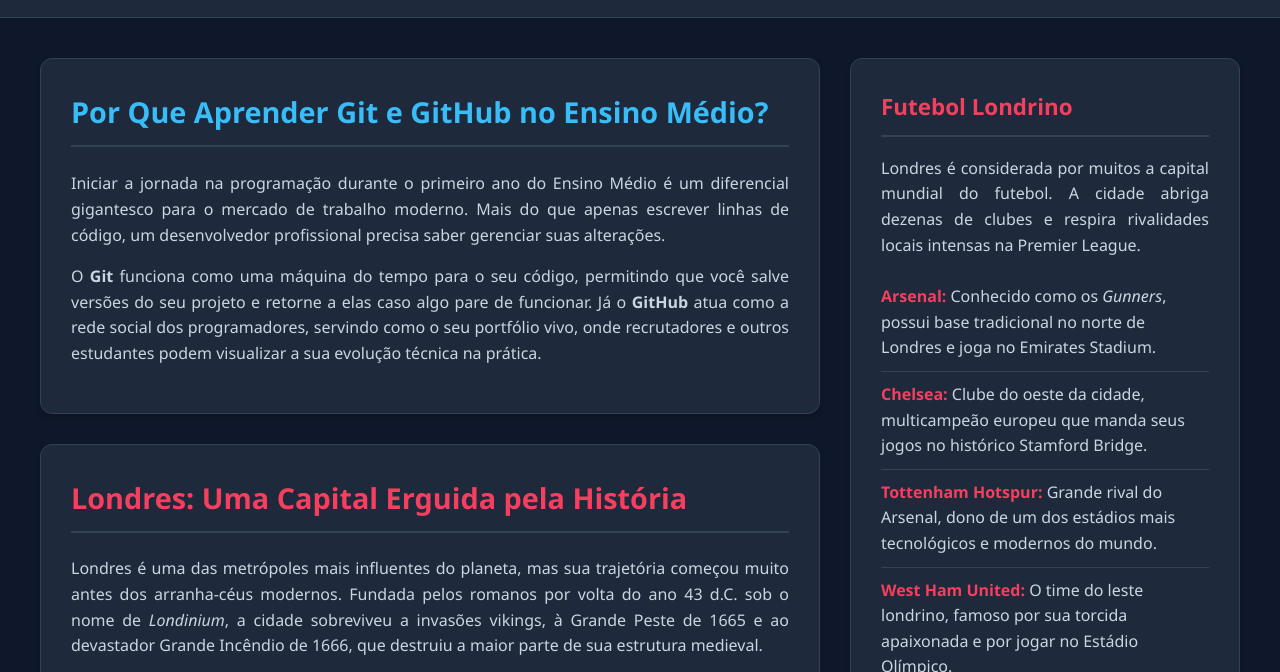
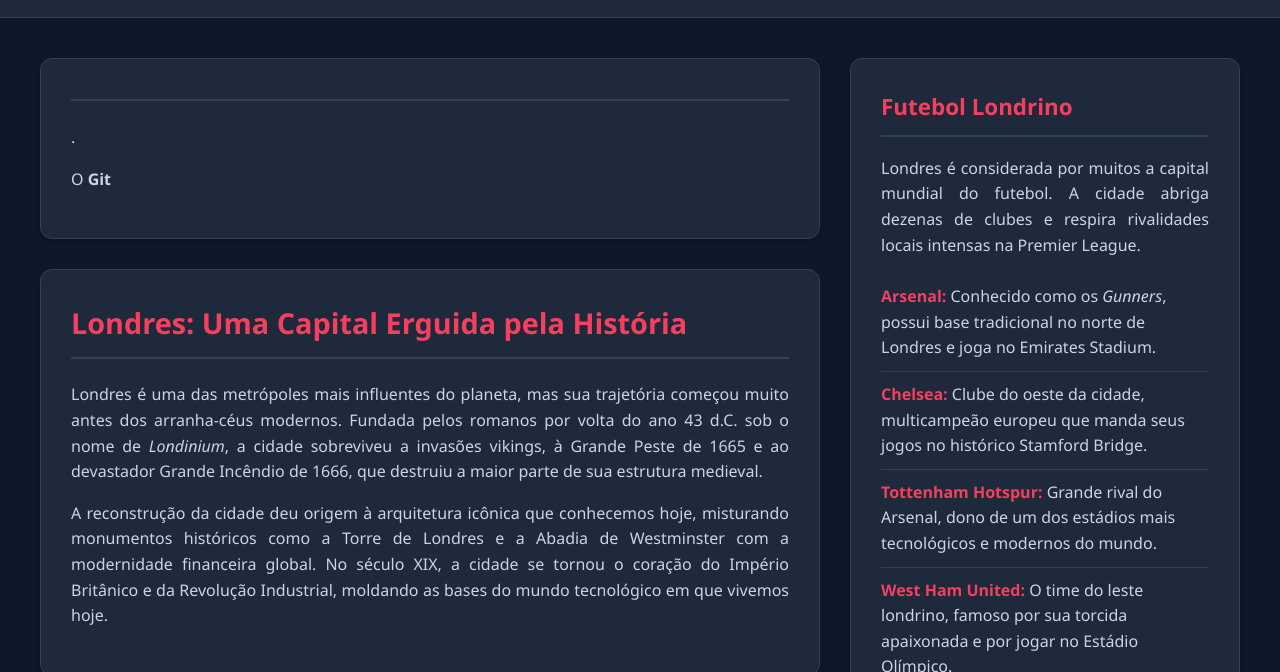
Before and after one commit to vicentetrevisan-create/luix-e-vincebas, a plain HTML site: page index.html in a window 1280 px wide. Shown: the part 61-733 px from the top of the page. Drawn offline with Linux system fonts and the light colour scheme.

Commit message:
Update index.html

```diff
--- a/index.html
+++ b/index.html
@@ -155,9 +155,9 @@
         <main>
             <!-- Artigo 1: Tecnologia -->
             <article>
-                <h2 class="tech-title">Por Que Aprender Git e GitHub no Ensino Médio?</h2>
-                <p>Iniciar a jornada na programação durante o primeiro ano do Ensino Médio é um diferencial gigantesco para o mercado de trabalho moderno. Mais do que apenas escrever linhas de código, um desenvolvedor profissional precisa saber gerenciar suas alterações.</p>
-                <p>O <strong>Git</strong> funciona como uma máquina do tempo para o seu código, permitindo que você salve versões do seu projeto e retorne a elas caso algo pare de funcionar. Já o <strong>GitHub</strong> atua como a rede social dos programadores, servindo como o seu portfólio vivo, onde recrutadores e outros estudantes podem visualizar a sua evolução técnica na prática.</p>
+                <h2 class="tech-title"></h2>
+                <p>.</p>
+                <p>O <strong>Git</strong> </p>
             </article>
 
             <!-- Artigo 2: Londres e História -->
```
